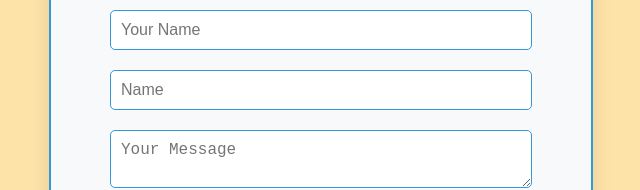
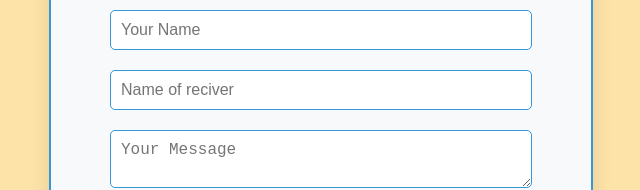
Before and after one commit to anantharamanmac/greetings-frontend, a React (Create React App) app in the folder react/frontend/: page / in a window 1280 px wide. Shown: the part 160-350 px from the top of the page, without its empty margins (319-959 px from the left). Built offline with nearby package versions, Linux system fonts and the light colour scheme.

Commit message:
Update LandingPage.js

```diff
--- a/react/frontend/src/components/LandingPage.js
+++ b/react/frontend/src/components/LandingPage.js
@@ -39,7 +39,7 @@ const LandingPage = () => {
         {/* Input for Recipient's Name */}
         <input
           type="text"
-          placeholder="Name"
+          placeholder="Name of reciver"
           value={name}
           onChange={(e) => setName(e.target.value)} // Set recipient's name
           required
```
